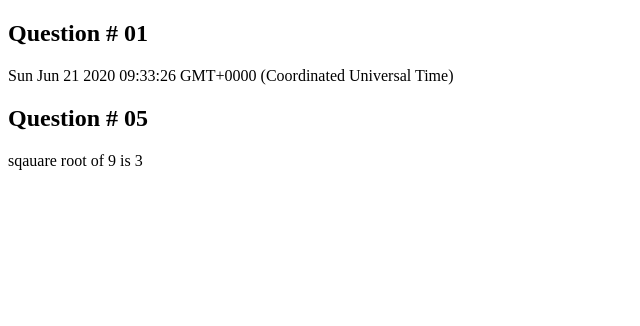
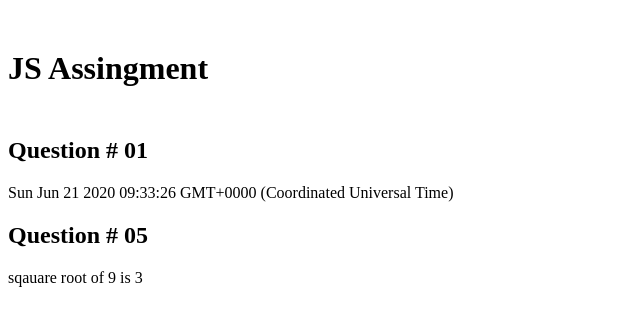
Before and after one commit to AnooshaMalik/saylani_JS_02, a plain HTML site: page index.html in a window 1280 px wide. Shown: the whole page, without its empty margins (0-640 px from the left). Drawn offline with Linux system fonts and the light colour scheme.

Commit message:
10 quest has done

```diff
--- a/index.html
+++ b/index.html
@@ -10,6 +10,7 @@
 </head>
 
 <body>
+    <h1 style="margin: 50px auto;">JS Assingment</h1>
     <script src="/node.js"></script>
 </body>
 
```
Also changed, not shown: node.js (+32 -0 lines).
